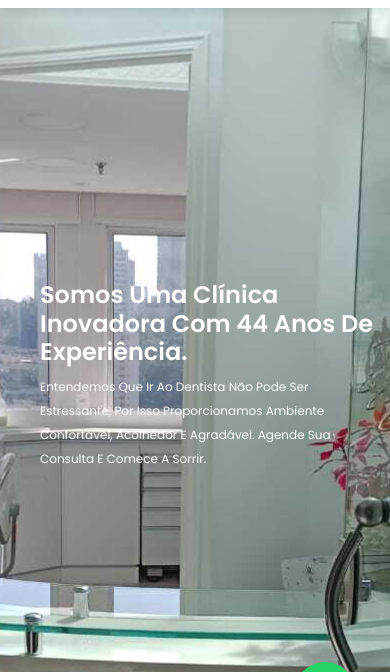
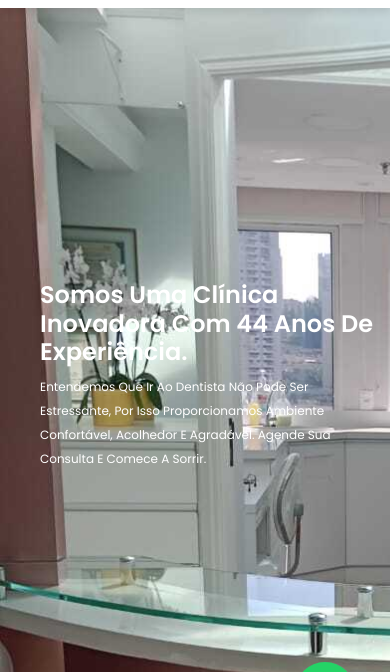
Before and after one commit to GabrielAdosS/Langeclinica, a plain HTML site: page index.html in a window 390 px wide. Shown: the part 82-754 px from the top of the page. Drawn offline with nearby package versions, Linux system fonts and the light colour scheme.

Commit message:
arrumando a imagem na home 0.2

```diff
--- a/css/style.css
+++ b/css/style.css
@@ -415,7 +415,9 @@ section{
     }
     .home{
         /* background-position: left; */
-        width: 100%;
+        background-repeat: no-repeat;
+        background-position: left top;
+        background-attachment: fixed;
         background-image: url(../images/entrada.jpg);
     }
 
```
